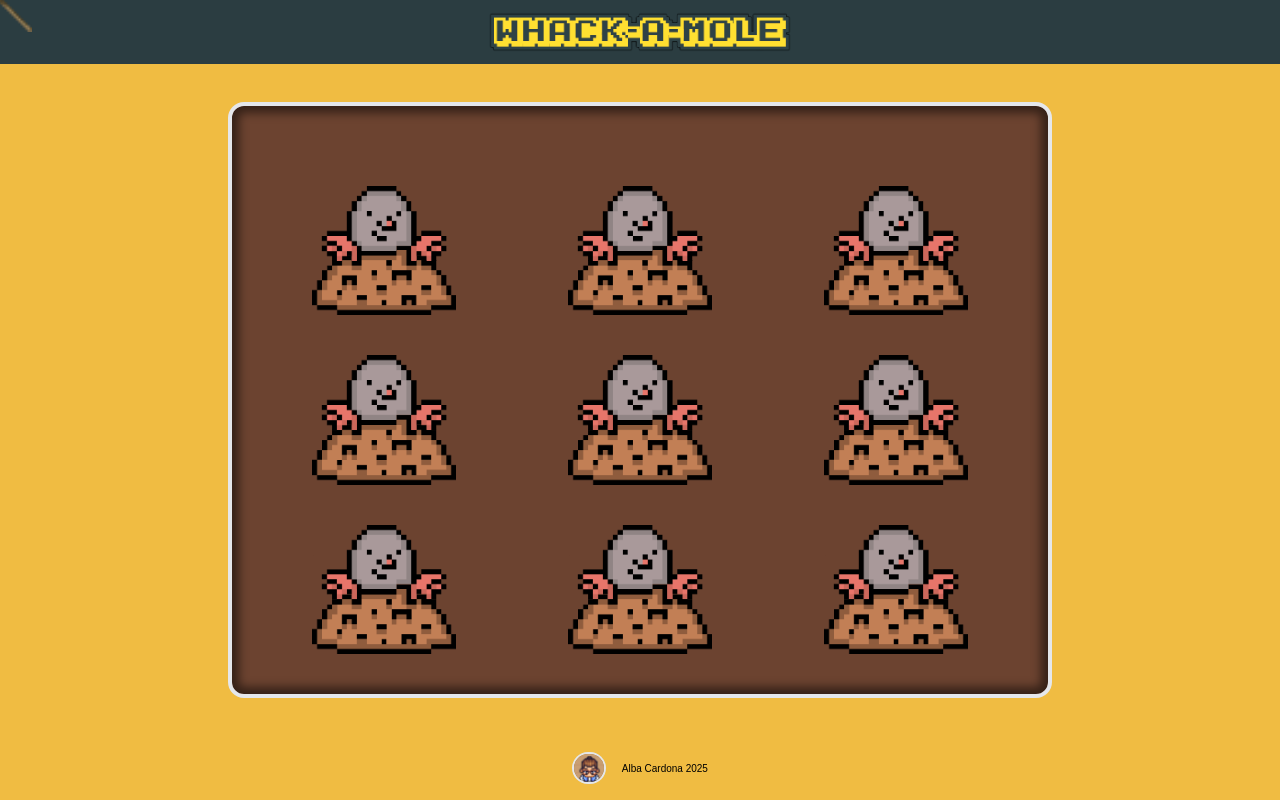
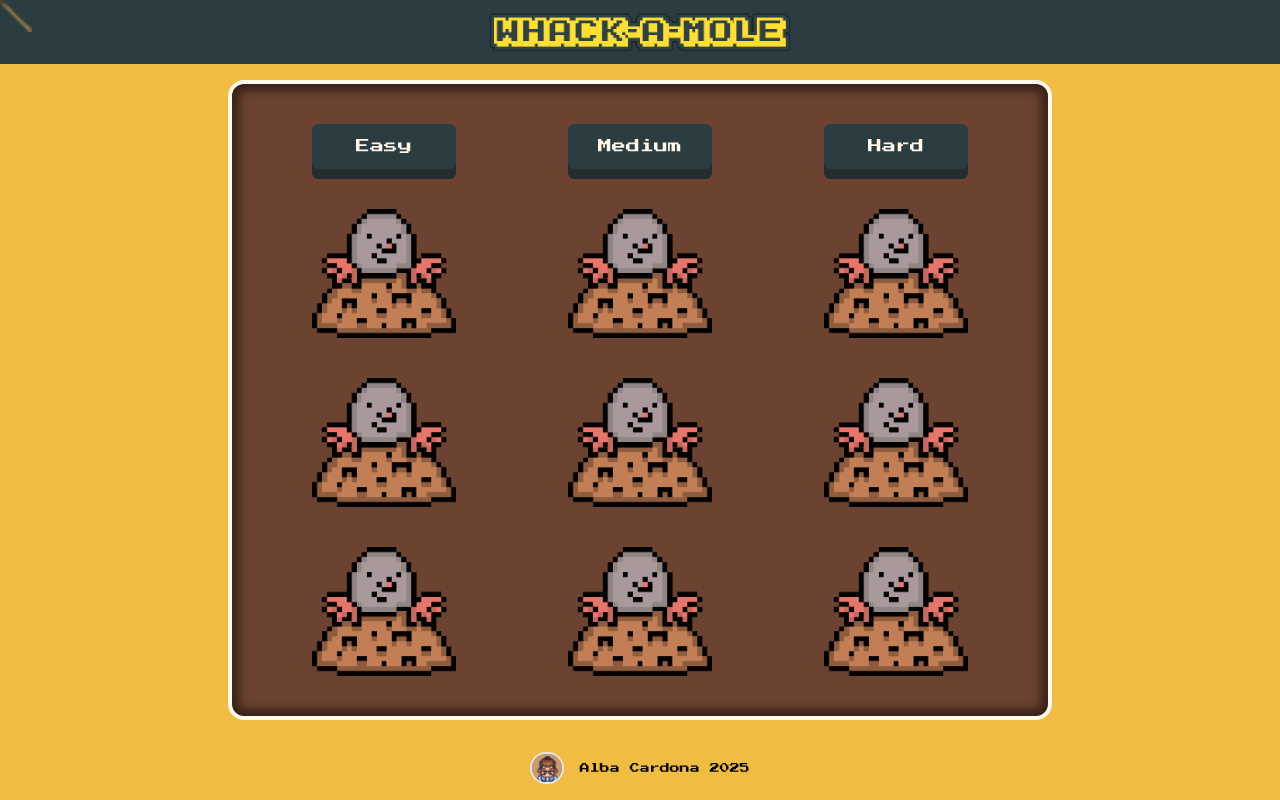
Before and after one commit to albacardona/Wack-a-Mole, a React (Vite) app: page / in a window 1280 px wide. Built offline with nearby package versions, Linux system fonts and the light colour scheme.

Commit message:
feat: add button component with variants and animations

```diff
--- a/src/components/Button.tsx
+++ b/src/components/Button.tsx
@@ -1,5 +1,51 @@
-export const Button = () => (
-  <div>
+import { cva, type VariantProps } from 'class-variance-authority';
+import clsx from 'clsx';
 
-  </div>
+const buttonVariants = cva(
+  'cursor-none py-3 px-2 text-sm font-game rounded-md transition-all duration-150 ease-in-out active:translate-y-2 active:border-b-[0px] border-b-[1px]',
+  {
+    variants: {
+      variant: {
+        default:
+          'bg-bg-secondary border-bg-secondary text-fg-primary shadow-button-primary active:shadow-button-primary-active',
+        accent:
+          'bg-accent border-accent text-fg-primary shadow-button-accent active:shadow-button-accent-active',
+      },
+    },
+    defaultVariants: {
+      variant: 'default',
+    },
+  },
 );
+
+interface ButtonProps {
+  variant?: VariantProps<typeof buttonVariants>['variant'];
+  children?: React.ReactNode;
+  value: number | undefined;
+  isActive?: boolean;
+  className?: string;
+  onClick: (value: number) => void;
+}
+
+export const Button = ({ value, children, className, variant, isActive, onClick }: ButtonProps) => {
+  const handleClick = () => {
+    if (value !== undefined) {
+      (onClick as (value: number) => void)(value);
+    } else {
+      (onClick as () => void)();
+    }
+  };
+
+  return (
+    <button
+      type="button"
+      className={clsx(
+        { 'w-auto': true, 'bg-bg-secondary-light shadow-none translate-y-2': isActive },
+        buttonVariants({ variant, className }),
+      )}
+      onClick={handleClick}
+    >
+      {children ?? value}
+    </button>
+  );
+};
--- a/src/index.css
+++ b/src/index.css
@@ -1,6 +1,7 @@
 @charset "utf-8";
 
 @import url("https://fonts.googleapis.com/css2?family=Press+Start+2P&display=swap");
+@import url("https://fonts.googleapis.com/css2?family=Inter:ital,opsz,wght@0,14..32,100..900;1,14..32,100..900&display=swap");
 @tailwind base;
 @tailwind components;
 @tailwind utilities;
@@ -8,13 +9,21 @@
 @layer base {
   :root {
     --background-primary: #f0bc42;
+    --background-primary-hover: #d2a337;
     --background-secondary: #2b3d41;
+    --background-secondary-hover: #232d2f;
+    --background-secondary-light: #36464a;
     --background-tertiary: #6c4330;
-    --foreground-primary: #2b3d41;
-    --foreground-secondary: #b3b3b3;
-    --primary: #4ba3c3;
-    --accent: #ffb74d;
-    --border-primary: #fff8eb;
+    --background-tertiary-hover: #6c4330;
+    --foreground-primary: #fff8eb;
+    --foreground-primary-hover: #ffffff;
+    --foreground-secondary: #2b3d41;
+    --foreground-secondary-hover: #36464a;
+    --accent: #f95738;
+    --accent-hover: #bc412a;
+    --accent-light: #f97055;
+    --border-light: #fff8eb;
+    --border-dark: #000000;
   }
 }
 
@@ -23,7 +32,7 @@
 }
 
 html {
-  font-family: "Press Start P2", sans-serif;
+  font-family: "Press Start 2P", sans-serif;
   -webkit-font-smoothing: antialiased;
   -moz-osx-font-smoothing: grayscale;
   -webkit-touch-callout: none; /* iOS Safari */
--- a/tailwind.config.js
+++ b/tailwind.config.js
@@ -13,9 +13,14 @@
         xs: '0 0 2px 0 rgba(41, 50, 60, 0.5)',
         ring: '0px 0px 0px 4px rgba(17,187,166,0.3)',
         inner: 'inset 0px 0px 10px 7px rgba(0,0,0,0.5)',
+        'button-primary': '0px 10px 0px 0px var(--background-secondary-hover)',
+        'button-primary-active': '0px 0px 0px 0px var(--background-secondary-hover)',
+        'button-accent': '0px 10px 0px 0px var(--accent-hover)',
+        'button-accent-active': '0px 0px 0px 0px var(--accent-hover)',
       },
       fontFamily: {
-        game: ['Press Start 2P'],
+        game: ['Press Start 2P', 'sans-serif'],
+        inter: ['Inter', 'sans-serif'],
       },
       colors: {
         bg: {
@@ -26,6 +31,7 @@
           secondary: {
             DEFAULT: 'var(--background-secondary)',
             hover: 'var(--background-secondary-hover)',
+            light: 'var(--background-secondary-light)',
           },
           tertiary: {
             DEFAULT: 'var(--background-tertiary)',
@@ -43,16 +49,13 @@
           },
         },
         bd: {
-          primary: {
-            DEFAULT: 'var(--border-primary)',
-            hover: 'var(--border-primary-hover)',
-          },
+          light: 'var(--border-light)',
+          dark: 'var(--border-dark)',
         },
         accent: {
           DEFAULT: 'var(--accent)',
-        },
-        primary: {
-          DEFAULT: 'var(--primary)',
+          hover: 'var(--accent-hover)',
+          light: 'var(--accent-light)',
         },
       },
       animation: {
```
